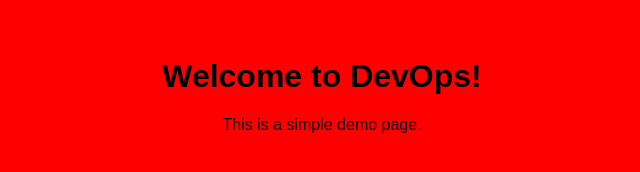
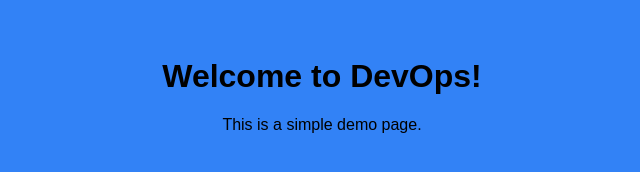
Before and after one commit to thrimannauduli-collab/devops, a plain HTML site: page index.html in a window 1280 px wide. Shown: the whole page, without its empty margins (318-958 px from the left). Drawn offline with Linux system fonts and the light colour scheme.

```diff
--- a/index.html
+++ b/index.html
@@ -7,7 +7,7 @@
 <title>DevOps Demo</title>
 <style>
 body {
-background-color: red;
+background-color:#3282F6;
 font-family: Arial, sans-serif;
 text-align: center;
 padding: 50px;
```
